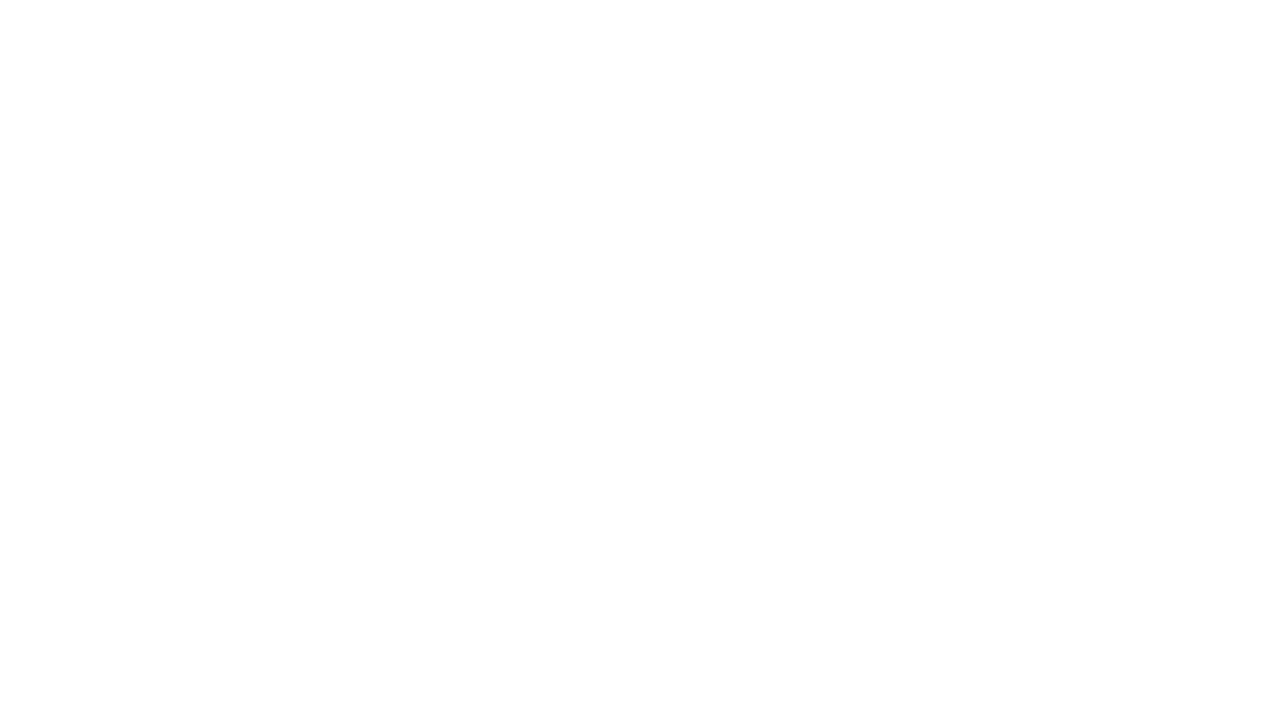
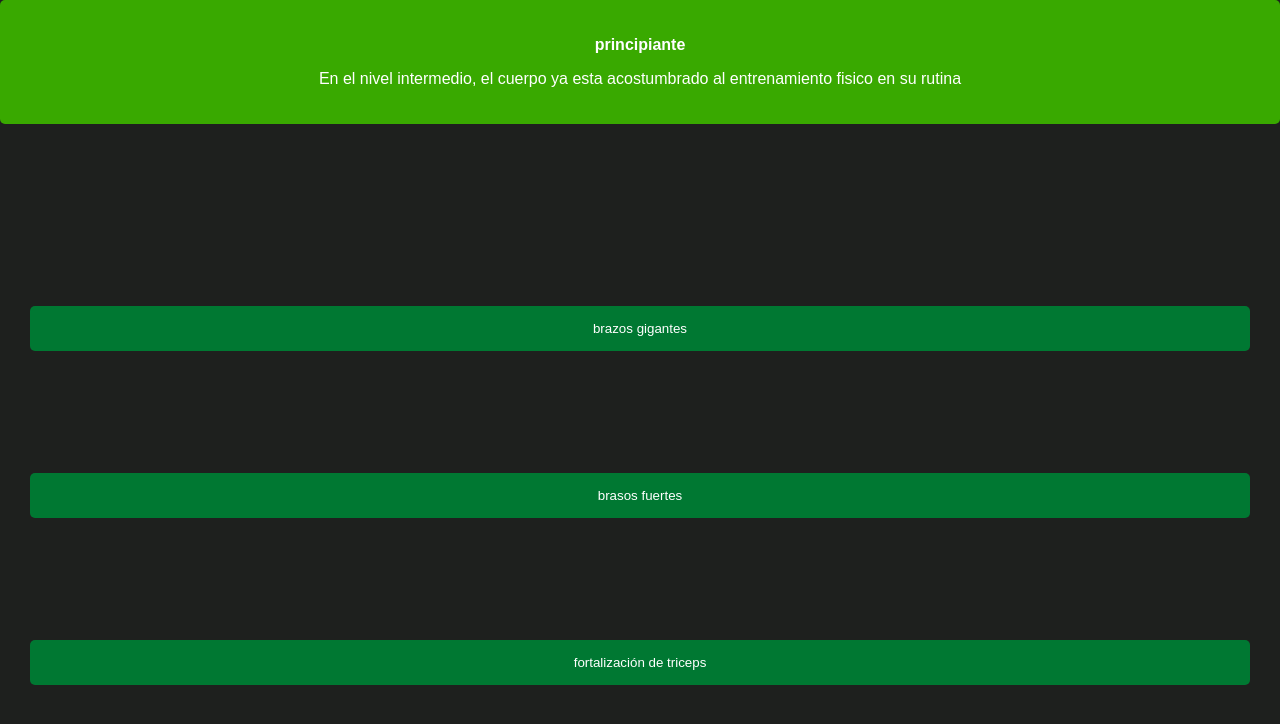
Before and after one commit to AndresArias28/app-SenaHealthU, a plain HTML site: page inter.html in a window 1280 px wide. Drawn offline with Linux system fonts and the light colour scheme.

Commit message:
segundo cambio avance

```diff
--- a/avan.css
+++ b/avan.css
@@ -0,0 +1,54 @@
+
+body {
+    background-color: #1E201E;
+    font-family: Arial, sans-serif;
+    margin: 0;
+    padding: 0;
+    color: white;
+}
+
+.header {
+    background-color: #39A900;
+    padding: 20px;
+    text-align: center;
+    border-radius: 5px;
+}
+
+
+.header {
+    text-align: center;
+}
+
+.level {
+    font-weight: bold;
+}
+
+.buttons {
+    display: flex;
+    flex-direction: column;
+   border-radius: 30px;
+   padding: 30px;
+    margin-top: 30px;
+
+
+}
+
+.btn {
+    background-color: #007832;
+    color: white;
+    padding: 15px;
+    border-radius: 5px;
+    text-align: center;
+    border: none;
+    cursor: pointer;
+    margin-top: 10%;
+}
+
+.btn::before {
+    content: attr(data-icon);
+    position: absolute;
+    left: 10px;
+    top: 50%;
+    transform: translateY(-50%);
+    font-size: 24px;
+}
--- a/avan.html
+++ b/avan.html
@@ -0,0 +1,23 @@
+<!DOCTYPE html>
+<html lang="es">
+<head>
+    <meta charset="UTF-8">
+    <meta name="viewport" content="width=device-width, initial-scale=1.0">
+    <title>Entrenamiento para Principiantes</title>
+    <link rel="stylesheet" href="avan.css">
+</head>
+<body>
+    <div class="container">
+        <div class="header">
+
+            <p class="level">principiante</p>
+            <p>varios factores en conjunto determinan si un practicante de ejercicios fisicos esta en un nivel avanzando como el tiempo de entrenamiento la tecnica de ejecución y la coordinación correcta</p>
+        </div>
+        <div class="buttons">
+            <button class="btn" data-icon="">abdomen fuerte </button>
+            <button class="btn" data-icon="">abdomen definido</button>
+            <button class="btn" data-icon="">abdomen marcado</button>
+        </div>
+    </div>
+</body>
+</html>
--- a/inter.css
+++ b/inter.css
@@ -0,0 +1,54 @@
+
+body {
+    background-color: #1E201E;
+    font-family: Arial, sans-serif;
+    margin: 0;
+    padding: 0;
+    color: white;
+}
+
+.header {
+    background-color: #39A900;
+    padding: 20px;
+    text-align: center;
+    border-radius: 5px;
+}
+
+
+.header {
+    text-align: center;
+}
+
+.level {
+    font-weight: bold;
+}
+
+.buttons {
+    display: flex;
+    flex-direction: column;
+   border-radius: 30px;
+   padding: 30px;
+    margin-top: 30px;
+
+
+}
+
+.btn {
+    background-color: #007832;
+    color: white;
+    padding: 15px;
+    border-radius: 5px;
+    text-align: center;
+    border: none;
+    cursor: pointer;
+    margin-top: 10%;
+}
+
+.btn::before {
+    content: attr(data-icon);
+    position: absolute;
+    left: 10px;
+    top: 50%;
+    transform: translateY(-50%);
+    font-size: 24px;
+}
--- a/inter.html
+++ b/inter.html
@@ -0,0 +1,23 @@
+<!DOCTYPE html>
+<html lang="es">
+<head>
+    <meta charset="UTF-8">
+    <meta name="viewport" content="width=device-width, initial-scale=1.0">
+    <title>Entrenamiento para Principiantes</title>
+    <link rel="stylesheet" href="inter.css">
+</head>
+<body>
+    <div class="container">
+        <div class="header">
+
+            <p class="level">principiante</p>
+            <p>En el nivel intermedio, el cuerpo ya esta acostumbrado al entrenamiento fisico en su rutina </p>
+        </div>
+        <div class="buttons">
+            <button class="btn" data-icon="">brazos gigantes </button>
+            <button class="btn" data-icon="">brasos fuertes</button>
+            <button class="btn" data-icon="">fortalización de triceps</button>
+        </div>
+    </div>
+</body>
+</html>
--- a/niveles.css
+++ b/niveles.css
@@ -12,11 +12,13 @@ body {
     justify-content: space-between;
     align-items: center;
     padding: 10px;
+    margin-top: 5px;
 }
 
 .header .icon {
     color: #00ff00;
     font-size: 24px;
+
 }
 
 .header .button {
@@ -27,6 +29,7 @@ body {
     color: black;
     font-weight: bold;
     cursor: pointer;
+
 }
 
 .level-card {
@@ -34,7 +37,7 @@ body {
     align-items: center;
     background-color: #333;
     border-radius: 30px;
-    margin: 20px 0;
+    margin: 15% 0;
     padding: 10px;
     box-shadow: 0 4px 8px rgba(0, 0, 0, 0.5);
 }
--- a/princ.css
+++ b/princ.css
@@ -26,8 +26,11 @@ body {
 .buttons {
     display: flex;
     flex-direction: column;
+   border-radius: 30px;
+   padding: 30px;
+    margin-top: 30px;
 
-    margin-top: 30px;
+
 }
 
 .btn {
```
